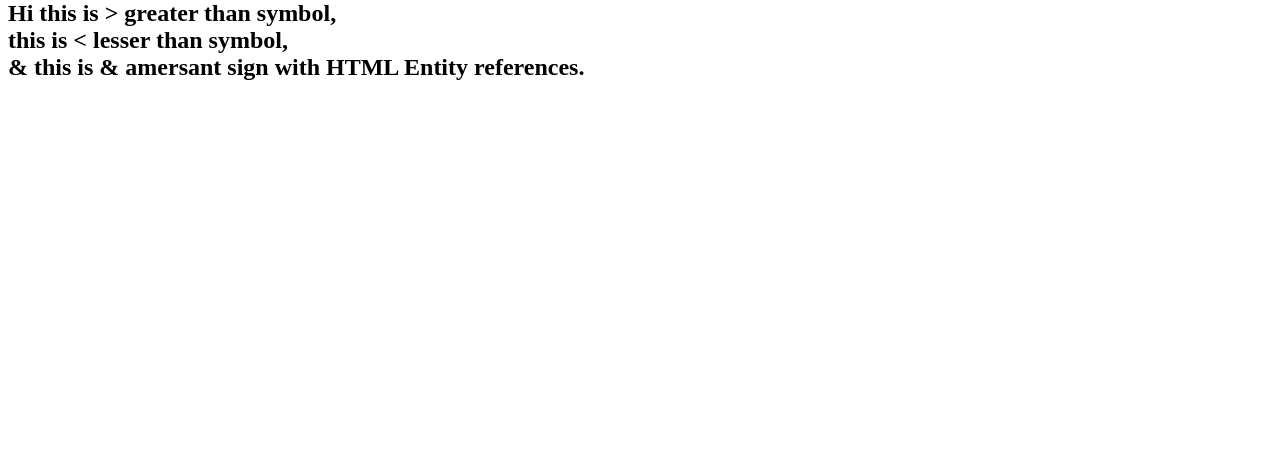
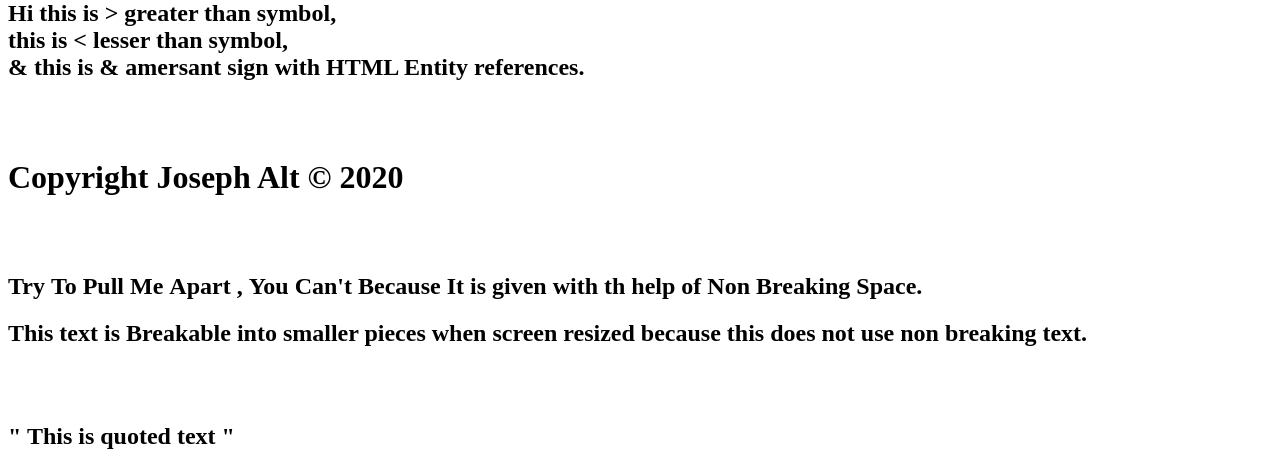
Before and after one commit to JosephAlt/htmlcssjs, a plain HTML site: page index.html in a window 1280 px wide. Shown: the part 611-1081 px from the top of the page. Before the commit the page ends 800 px from the top, so only its background shows below. Drawn offline with Linux system fonts and the light colour scheme.

Commit message:
made progress till hTml entity references

```diff
--- a/index.html
+++ b/index.html
@@ -44,6 +44,14 @@
 </h2>
 
 <br><br>
+<h1>Copyright Joseph Alt &copy; 2020</h1>
+<br><br>
 
+<h2>Try&nbsp;To&nbsp;Pull&nbsp;Me&nbsp;Apart&nbsp;,&nbsp;You&nbsp;Can't&nbsp;Because&nbsp;It&nbsp;is&nbsp;given&nbsp;with&nbsp;th&nbsp;help&nbsp;of&nbsp;Non&nbsp;Breaking&nbsp;Space.</h2>
+<h2>This text is Breakable into smaller pieces when screen resized because this does not use non breaking text.</h2>
+
+<br><br>
+
+<h2>&quot; This is quoted text &quot;</h2>
 </body>
 </html>
```
